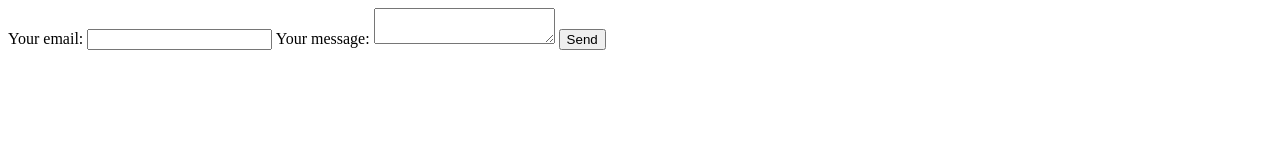
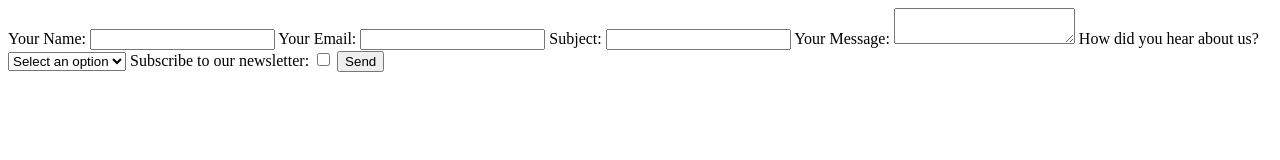
Before and after one commit to momomsu/momomsu.io, a plain HTML site: page index.html in a window 1280 px wide. Drawn offline with Linux system fonts and the light colour scheme.

Commit message:
Update index.html

```diff
--- a/index.html
+++ b/index.html
@@ -4,13 +4,34 @@
   method="POST"
 >
   <label>
-    Your email:
-    <input type="email" name="email">
+    Your Name:
+    <input type="text" name="name" required>
   </label>
   <label>
-    Your message:
-    <textarea name="message"></textarea>
+    Your Email:
+    <input type="email" name="email" required>
   </label>
-  <!-- your other form fields go here -->
+  <label>
+    Subject:
+    <input type="text" name="subject">
+  </label>
+  <label>
+    Your Message:
+    <textarea name="message" required></textarea>
+  </label>
+  <label>
+    How did you hear about us?
+    <select name="referral">
+      <option value="">Select an option</option>
+      <option value="friend">Friend</option>
+      <option value="search">Search Engine</option>
+      <option value="social">Social Media</option>
+      <option value="other">Other</option>
+    </select>
+  </label>
+  <label>
+    Subscribe to our newsletter:
+    <input type="checkbox" name="subscribe">
+  </label>
   <button type="submit">Send</button>
 </form>
```
